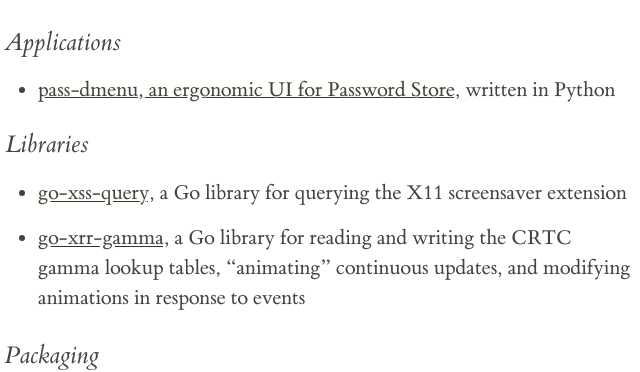
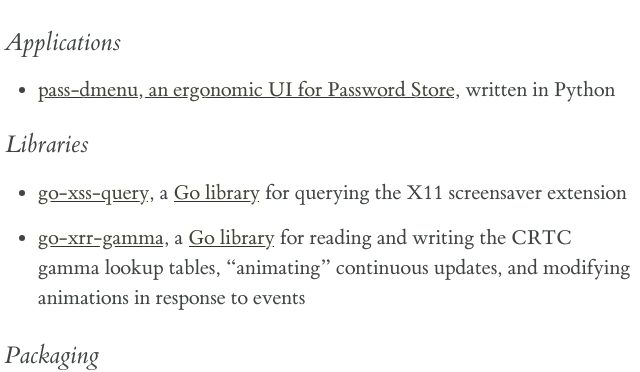
Before and after one commit to branen/branen.github.io, a plain HTML site: page index.html in a window 1280 px wide. Shown: the top 372 px of the page, 305-945 px from the left. Drawn offline with Linux system fonts and the light colour scheme.

Commit message:
Site build

```diff
--- a/index.html
+++ b/index.html
@@ -20,8 +20,8 @@
 </ul>
 <h3 id="libraries">Libraries</h3>
 <ul>
-<li><p><a href="https://github.com/branen/go-xss-query">go-xss-query</a>, a Go library for querying the X11 screensaver extension</p></li>
-<li><p><a href="https://github.com/branen/go-xrr-gamma">go-xrr-gamma</a>, a Go library for reading and writing the CRTC gamma lookup tables, “animating” continuous updates, and modifying animations in response to events</p></li>
+<li><p><a href="https://github.com/branen/go-xss-query">go-xss-query</a>, a <a href="https://godoc.org/github.com/branen/go-xss-query">Go library</a> for querying the X11 screensaver extension</p></li>
+<li><p><a href="https://github.com/branen/go-xrr-gamma">go-xrr-gamma</a>, a <a href="https://godoc.org/github.com/branen/go-xrr-gamma">Go library</a> for reading and writing the CRTC gamma lookup tables, “animating” continuous updates, and modifying animations in response to events</p></li>
 </ul>
 <h3 id="packaging">Packaging</h3>
 <ul>
```
